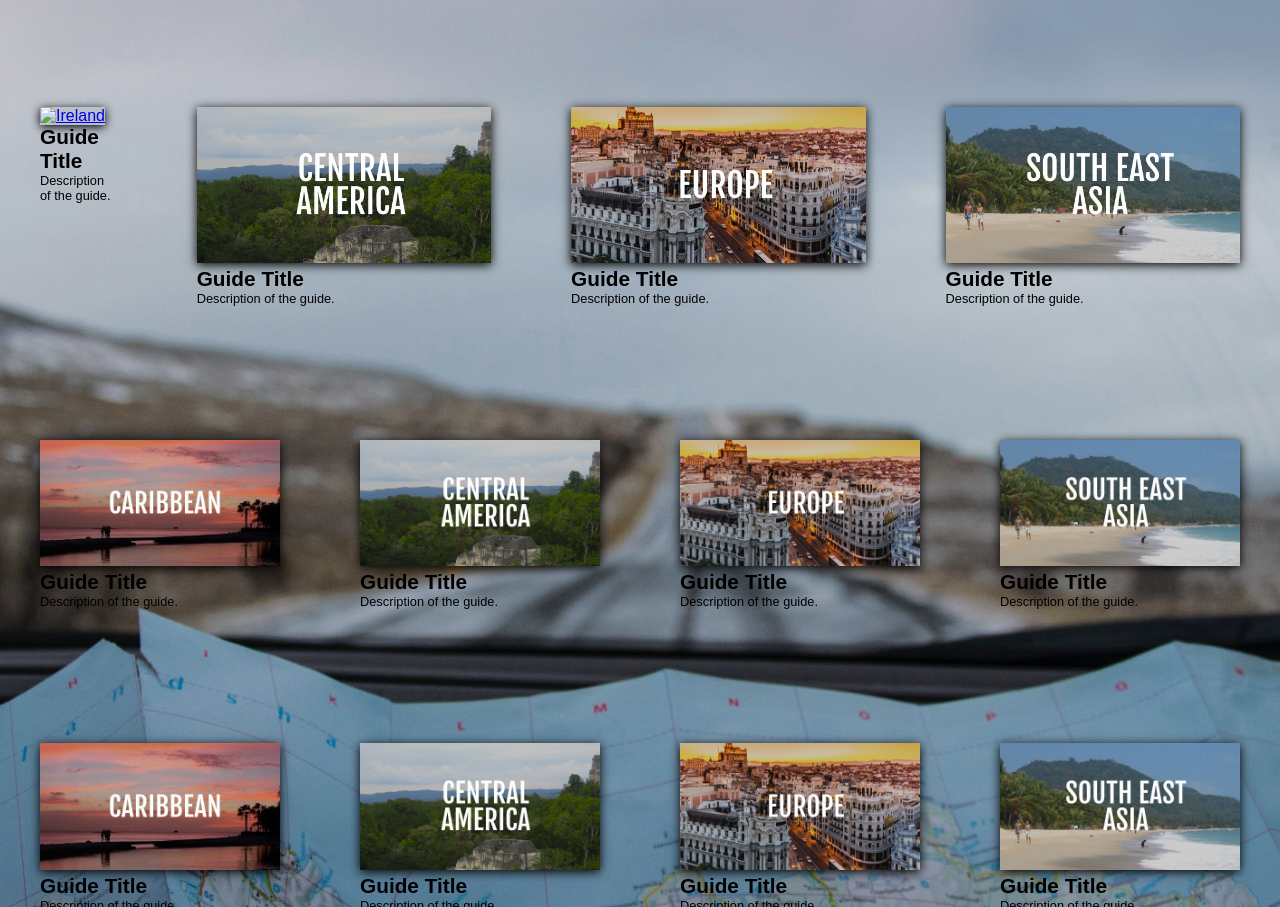
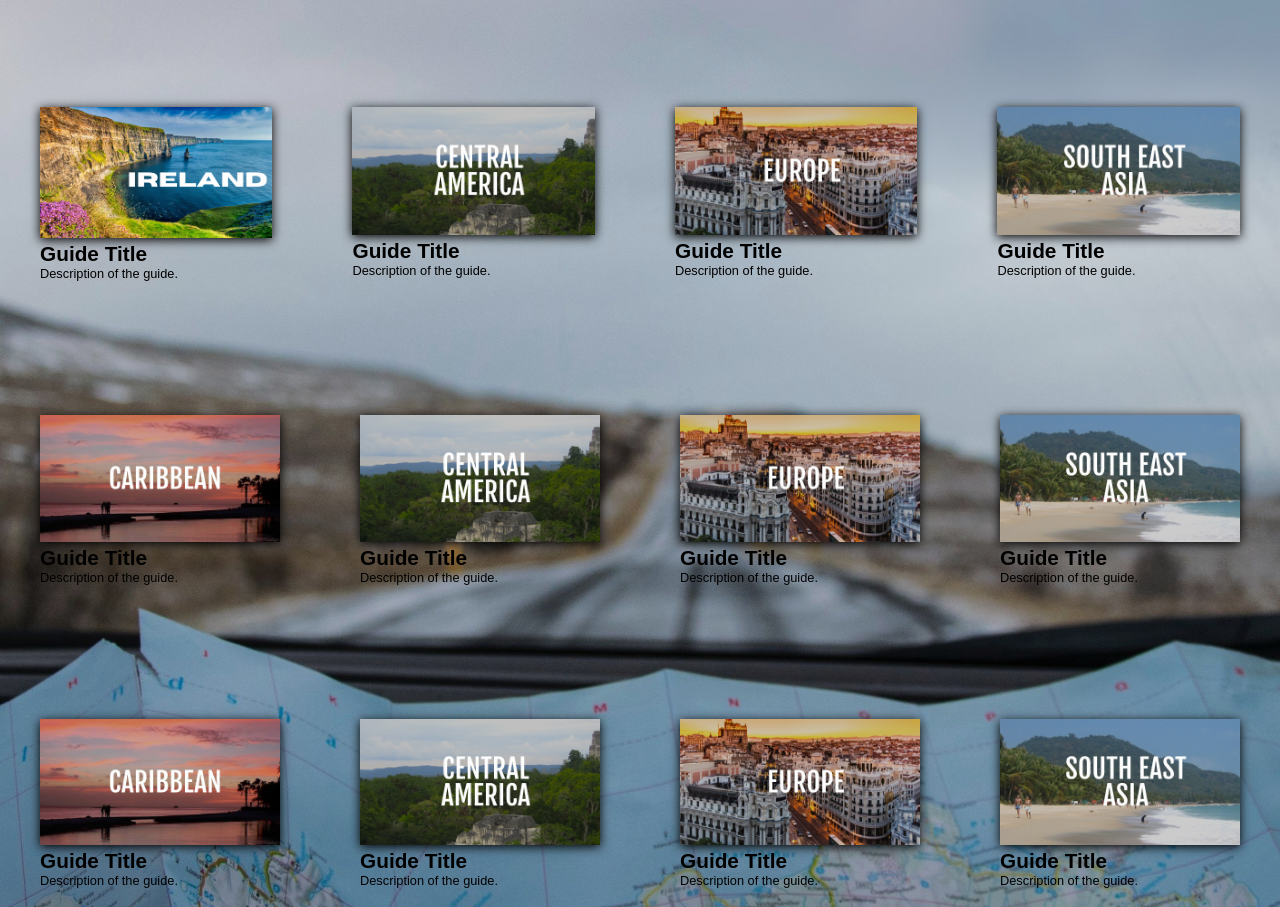
Before and after one commit to debopamaich/TRAVELBUG, a plain HTML site: page index.html in a window 1280 px wide. Shown: the part 1057-1964 px from the top of the page. Drawn offline with Linux system fonts and the light colour scheme; a web font is replaced by a local one.

Commit message:
Update index.html

```diff
--- a/index.html
+++ b/index.html
@@ -41,7 +41,7 @@
             <div class="guide-card">
 
                 <div class="guide">
-                    <a href="#"><img src="IRELAND.jpg" alt="Ireland"></a>
+                    <a href="#"><img src="IRELAND.png" alt="Ireland"></a>
                     <h3>Guide Title</h3>
                     <p>Description of the guide.</p>
                 </div>
```
